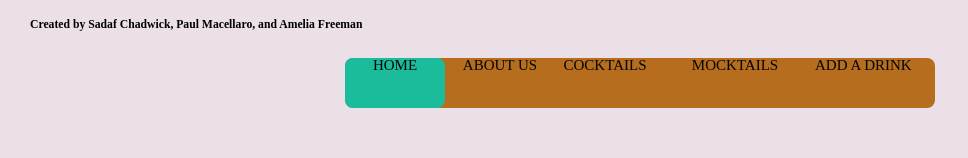
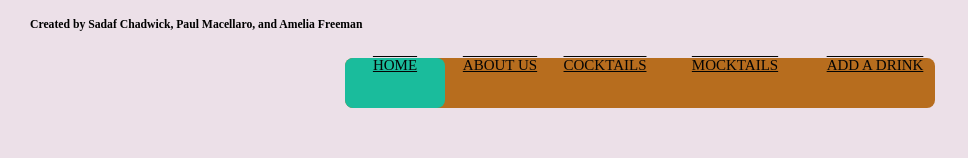
Before and after one commit to sadafchadwick/Phase-2-FinalProject-the-drink-lab, a React (Create React App) app: page / in a window 1280 px wide. Shown: the part 137-295 px from the top of the page, without its empty margins (0-968 px from the left). Built offline with nearby package versions, Linux system fonts and the light colour scheme; data requests are answered from the project's data file; a web font is replaced by a local one.

Commit message:
more stuff

```diff
--- a/src/index.css
+++ b/src/index.css
@@ -53,11 +53,11 @@ nav a {
   display: inline-block;
   position: relative;
   z-index: 1;
-  text-decoration: none;
+  text-decoration: underline overline #030303;
   text-transform: uppercase;
   text-align: center;
   color: rgb(5, 5, 5);
-  cursor: pointer;
+  cursor: grab;
 }
 nav .animation {
   position: absolute;
@@ -79,9 +79,9 @@ a:nth-child(3) {
 a:nth-child(4) {
   width: 160px;
 }
-/* a:nth-child(5) {
+a:nth-child(5) {
   width: 120px;
-} */
+}
 nav .start-home, a:nth-child(1):hover~.animation {
   width: 100px;
   left: 0;
@@ -102,11 +102,11 @@ nav .start-drinkform, a:nth-child(4):hover~.animation {
   left: 310px;
   background-color: #9b59b6;
 }
-/* nav .start-contact, a:nth-child(5):hover~.animation {
+nav .start-contact, a:nth-child(5):hover~.animation {
   width: 120px;
   left: 470px;
   background-color: #e67e22;
-} */
+}
 
 
 .glow-on-hover {
```
